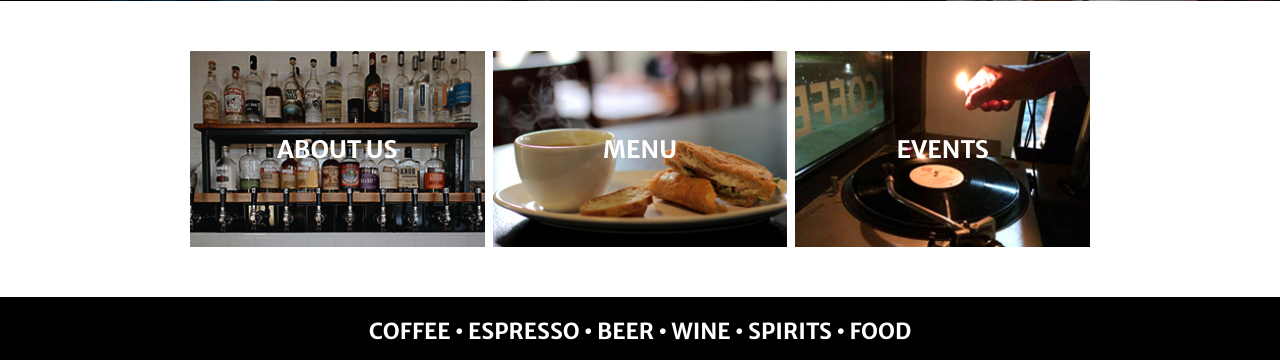
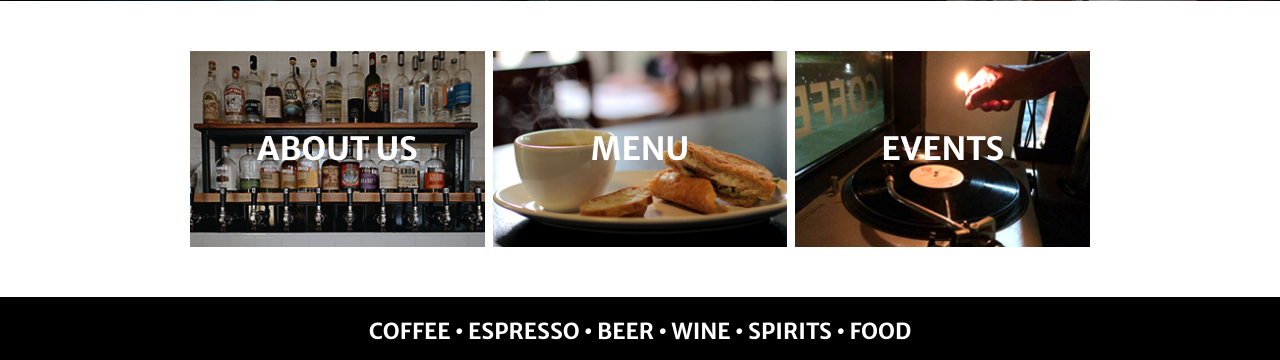
Before and after one commit to welbinator/brewhemia, a PHP site: page / in a window 1280 px wide. Shown: the part 873-1233 px from the top of the page. Run offline with PHP 8.4, Linux system fonts and the light colour scheme; some libraries are stand-ins or nearby versions.

Commit message:
made features section a bit more responsive

```diff
--- a/assets/css/styles.css
+++ b/assets/css/styles.css
@@ -264,6 +264,7 @@ section.contact {
 .feature h2 {
   position: absolute;
   text-align: center;
+  font-size: 3rem;
 }
 .feature h2 a {
   color: white;
@@ -348,6 +349,9 @@ footer a {
 @media screen and (min-width: 500px) {
   .features-container {
     flex-wrap: nowrap;
+  }
+  .feature h2 {
+    font-size: 2rem;
   }
 }
 
```
